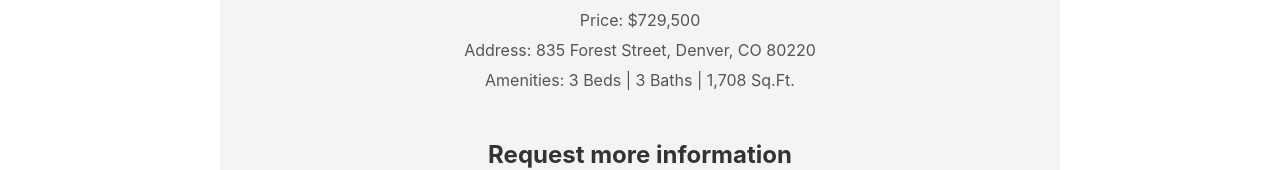
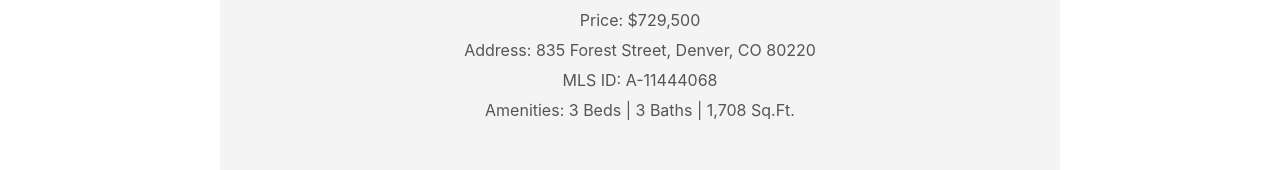
Before and after one commit to shantanusharma17/testing-website, a React (Create React App) app: page /testing-website/properties-id/1 in a window 1280 px wide. Shown: the part 483-653 px from the top of the page. Built offline with nearby package versions, Linux system fonts and the light colour scheme; the HTML template or start-up script is replaced by a standard one.

Commit message:
added MLS ID to the page.

```diff
--- a/src/components/ListingPageByAddress/ListingPageByAddress.jsx
+++ b/src/components/ListingPageByAddress/ListingPageByAddress.jsx
@@ -23,6 +23,7 @@ const ListingPage = () => {
         <p>Status: {property.status}</p>
         <p>Price: {property.price}</p>
         <p>Address: {property.address}</p>
+        <p>MLS ID: {property.mls_id || '-'}</p>
         <p>Amenities: {property.amenities}</p>
         {/* Add more details as needed */}
       </div>
--- a/src/components/ListingPageByInternalId/ListingPageByInternalId.jsx
+++ b/src/components/ListingPageByInternalId/ListingPageByInternalId.jsx
@@ -23,6 +23,7 @@ const ListingPage = () => {
         <p>Status: {property.status}</p>
         <p>Price: {property.price}</p>
         <p>Address: {property.address}</p>
+        <p>MLS ID: {property.mls_id || '-'}</p>
         <p>Amenities: {property.amenities}</p>
         {/* Add more details as needed */}
       </div>
--- a/src/data/propertiesData.js
+++ b/src/data/propertiesData.js
@@ -7,6 +7,7 @@ const propertiesData = [
       status: 'For Sale',
       price: '$729,500',
       address: '835 Forest Street, Denver, CO 80220',
+      mls_id: 'A-11444068',
       amenities: '3 Beds | 3 Baths | 1,708 Sq.Ft.',
       image: 'https://res.cloudinary.com/luxuryp/images/w_1280,c_limit,f_auto,q_auto/kkle2teftbd9ixrhsjro/33a',
     },
@@ -16,6 +17,7 @@ const propertiesData = [
       status: 'Pending',
       price: '$725,000',
       address: '1156 S Steele Street, Denver, CO 80210',
+      mls_id: 'PRCH-7729217',
       amenities: '4 Beds | 2 Baths | 1,660 Sq.Ft.',
       image: 'https://res.cloudinary.com/luxuryp/images/w_1280,c_limit,f_auto,q_auto/oznaqorazdhwoxeh67hs/46a',
     },
```
